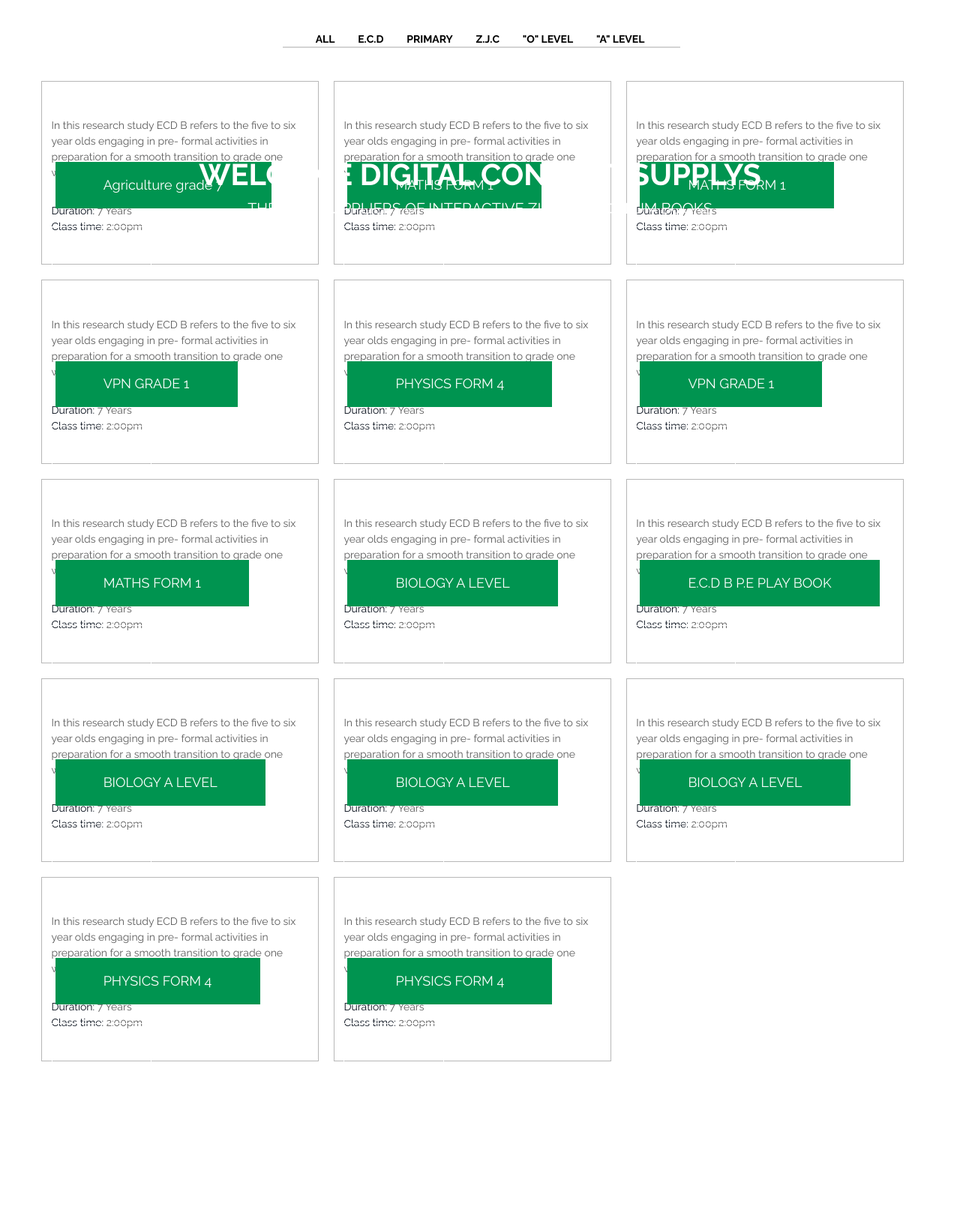
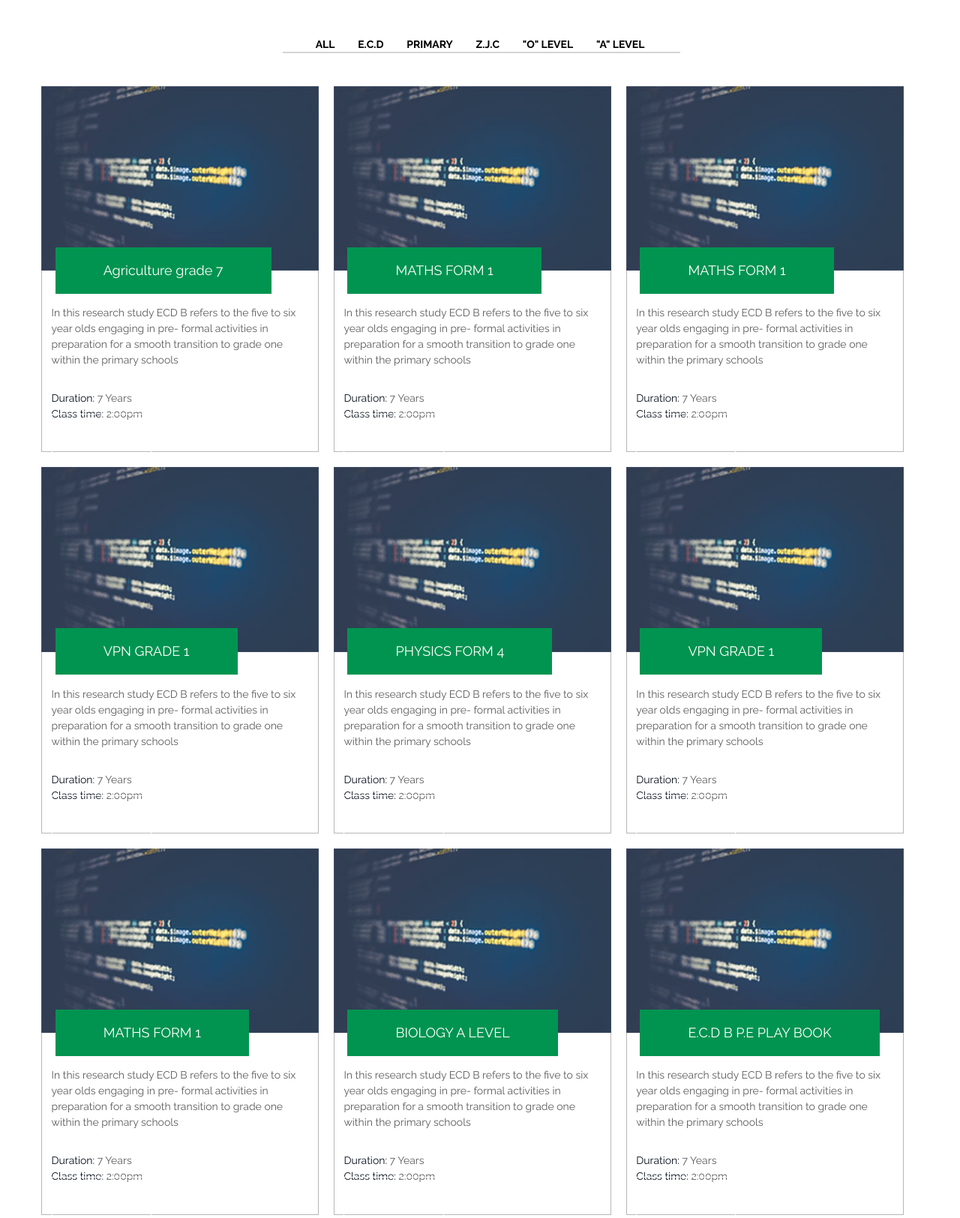
Before and after one commit to Tinashekondo/BestApproch, a plain HTML site: page learners.html in a window 1280 px wide. Shown: the part 135-1760 px from the top of the page at 75% size. Before the commit the page ends 1633 px from the top, so only its background shows below. Drawn offline with Linux system fonts and the light colour scheme.

Commit message:
Add files via upload

```diff
--- a/learners.html
+++ b/learners.html
@@ -95,18 +95,6 @@
 			</div>
 		</header>
 		<!-- Header Close -->
-		<div class="banner">
-			<div class="owl-four owl-carousel" itemprop="image">
-				<images src="images/page-banner.jpg" alt="Image of Bannner">
-				<images src="images/page-banner2.jpg" alt="Image of Bannner">
-				<images src="images/page-banner3.jpg" alt="Image of Bannner">
-			</div>
-			<div class="container" itemprop="description">
-				<h1>welcome digital contEnt supplys</h1>
-				<h3>THE BEST SUPPLIERS OF INTERACTIVE ZIM CURRICULUM BOOKS</h3>
-			</div>
-			 <div id="owl-four-nav" class="owl-nav"></div>
-		</div>
 
         <section class="course-listing-page">
 			<div class="container">
@@ -119,10 +107,11 @@
   					<button class="button" data-filter=".seo">"A" LEVEL</button>
 				</div>
 
+
 				<div class="grid" id="cGrid">
                     <div class="grid-item business" data-category="business">
-						<div class="images-wrap">
-							<images src="images/course-pic.jpg" alt="courses picture">
+						<div class="img-wrap">
+							<img src="images/course-pic.jpg" alt="courses picture">
 						</div>
 						<a href="agricG7.html" class="learn-desining-banner-course">Agriculture grade 7</a>
 						<div class="box-body">
@@ -136,9 +125,10 @@
 						</div>
 					</div>
 
+
 					<div class="grid-item design" data-category="design">
-						<div class="images-wrap">
-							<images src="images/course-pic.jpg" alt="courses picture">
+						<div class="img-wrap">
+							<img src="images/course-pic.jpg" alt="courses picture">
 						</div>
 						<a href="#" class="learn-desining-banner-course">MATHS FORM 1</a>
 						<div class="box-body">
@@ -153,8 +143,8 @@
 					</div>
 
 					<div class="grid-item design" data-category="design">
-						<div class="images-wrap">
-							<images src="images/course-pic.jpg" alt="courses picture">
+						<div class="img-wrap">
+							<img src="images/course-pic.jpg" alt="courses picture">
 						</div>
 						<a href="#" class="learn-desining-banner-course">MATHS FORM 1</a>
 						<div class="box-body">
@@ -169,8 +159,8 @@
 					</div>
 
                     <div class="grid-item business" data-category="business">
-						<div class="images-wrap">
-							<images src="images/course-pic.jpg" alt="courses picture">
+						<div class="img-wrap">
+							<img src="images/course-pic.jpg" alt="courses picture">
 						</div>
 						<a href="#" class="learn-desining-banner-course">VPN GRADE 1</a>
 						<div class="box-body">
@@ -185,8 +175,8 @@
 					</div>
 
 					<div class="grid-item development" data-category="development">
-						<div class="images-wrap">
-							<images src="images/course-pic.jpg" alt="courses picture">
+						<div class="img-wrap">
+							<img src="images/course-pic.jpg" alt="courses picture">
 						</div>
 						<a href="#" class="learn-desining-banner-course">PHYSICS FORM 4</a>
 						<div class="box-body">
@@ -200,8 +190,8 @@
 					</div>
 
                     <div class="grid-item business" data-category="business">
-						<div class="images-wrap">
-							<images src="images/course-pic.jpg" alt="courses picture">
+						<div class="img-wrap">
+							<img src="images/course-pic.jpg" alt="courses picture">
 						</div>
 						<a href="#" class="learn-desining-banner-course">VPN GRADE 1</a>
 						<div class="box-body">
@@ -216,8 +206,8 @@
 					</div>
 
 					<div class="grid-item design" data-category="design">
-						<div class="images-wrap">
-							<images src="images/course-pic.jpg" alt="courses picture">
+						<div class="img-wrap">
+							<img src="images/course-pic.jpg" alt="courses picture">
 						</div>
 						<a href="#" class="learn-desining-banner-course">MATHS FORM 1</a>
 						<div class="box-body">
@@ -232,8 +222,8 @@
 					</div>
 
 					<div class="grid-item seo" data-category="seo">
-						<div class="images-wrap">
-							<images src="images/course-pic.jpg" alt="courses picture">
+						<div class="img-wrap">
+							<img src="images/course-pic.jpg" alt="courses picture">
 						</div>
 						<a href="course-single.html" class="learn-desining-banner-course">BIOLOGY A LEVEL</a>
 						<div class="box-body">
@@ -248,8 +238,8 @@
 					</div>
 
 					<div class="grid-item marketing" data-category="marketing">
-						<div class="images-wrap">
-							<images src="images/course-pic.jpg" alt="courses picture">
+						<div class="img-wrap">
+							<img src="images/course-pic.jpg" alt="courses picture">
 						</div>
 						<a href="#" class="learn-desining-banner-course">E.C.D B P.E PLAY BOOK</a>
 						<div class="box-body">
@@ -264,8 +254,8 @@
 					</div>
 
 					<div class="grid-item seo" data-category="seo">
-						<div class="images-wrap">
-							<images src="images/course-pic.jpg" alt="courses picture">
+						<div class="img-wrap">
+							<img src="images/course-pic.jpg" alt="courses picture">
 						</div>
 					<a href="course-single.html" class="learn-desining-banner-course">BIOLOGY A LEVEL</a>
 						<div class="box-body">
@@ -280,8 +270,8 @@
 					</div>
 
 					<div class="grid-item seo" data-category="seo">
-						<div class="images-wrap">
-							<images src="images/course-pic.jpg" alt="courses picture">
+						<div class="img-wrap">
+							<img src="images/course-pic.jpg" alt="courses picture">
 						</div>
 						<a href="course-single.html" class="learn-desining-banner-course">BIOLOGY A LEVEL</a>
 						<div class="box-body">
@@ -296,8 +286,8 @@
 					</div>
 
 					<div class="grid-item seo" data-category="seo">
-						<div class="images-wrap">
-							<images src="images/course-pic.jpg" alt="courses picture">
+						<div class="img-wrap">
+							<img src="images/course-pic.jpg" alt="courses picture">
 						</div>
 						<a href="course-single.html" class="learn-desining-banner-course">BIOLOGY A LEVEL</a>
 						<div class="box-body">
@@ -311,8 +301,8 @@
 						</div>
 					</div>
                         <div class="grid-item development" data-category="development">
-						<div class="images-wrap">
-							<images src="images/course-pic.jpg" alt="courses picture">
+						<div class="img-wrap">
+							<img src="images/course-pic.jpg" alt="courses picture">
 						</div>
 						<a href="#" class="learn-desining-banner-course">PHYSICS FORM 4 </a>
 						<div class="box-body">
@@ -325,8 +315,8 @@
 						</div>
 					</div>
                     <div class="grid-item development" data-category="development">
-						<div class="images-wrap">
-							<images src="images/course-pic.jpg" alt="courses picture">
+						<div class="img-wrap">
+							<img src="images/course-pic.jpg" alt="courses picture">
 						</div>
 						<a href="#" class="learn-desining-banner-course">PHYSICS FORM 4</a>
 						<div class="box-body">
```
